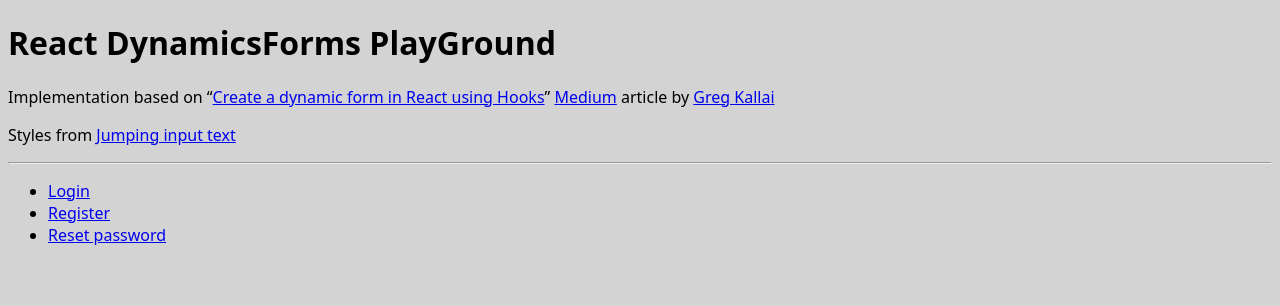
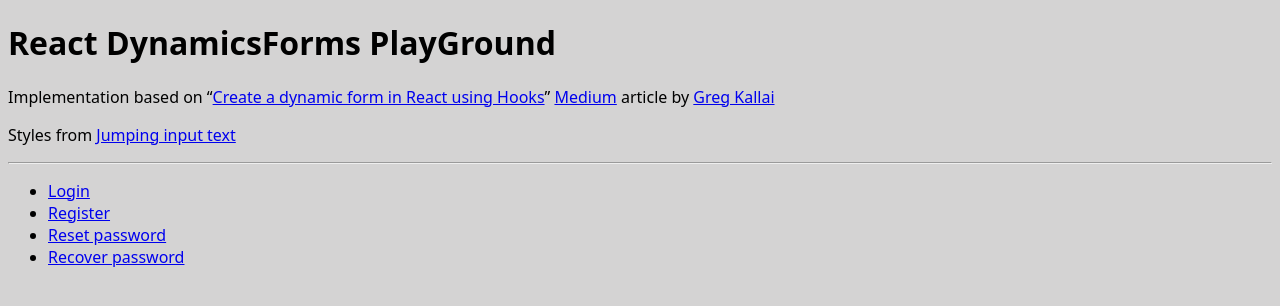
Before and after one commit to CicheR/react-dynamicforms-playground, a React (Create React App) app: page / in a window 1280 px wide. Shown: the top 306 px of the page. Built offline with nearby package versions, Linux system fonts and the light colour scheme.

Commit message:
New form: recoverPassword

```diff
--- a/src/App.js
+++ b/src/App.js
@@ -1,8 +1,18 @@
 import React, { lazy, Suspense } from "react";
 import { BrowserRouter, Route, Switch } from "react-router-dom";
 import "./UI/css/styles.css";
-import { registerForm, loginForm, resetPasswordForm } from "./UI/FormFields";
-import { signInUser, registerUser, resetPassword } from "./UI/FormsActions";
+import {
+  registerForm,
+  loginForm,
+  resetPasswordForm,
+  recoverPasswordForm
+} from "./UI/FormFields";
+import {
+  signInUser,
+  registerUser,
+  resetPassword,
+  recoverPassword
+} from "./UI/FormsActions";
 import Home from "./UI/Home";
 const Header = lazy(() => import("./UI/Header"));
 const AuthenticationForm = lazy(() => import("./UI/AuthenticationForm"));
@@ -57,6 +67,18 @@ export default function App() {
                 />
               )}
             />
+            <Route
+              exact
+              path="/recoverPassword"
+              render={() => (
+                <AuthenticationForm
+                  actionMethod={recoverPassword}
+                  formTitle="Recover password"
+                  buttonText="Send Link"
+                  formStructure={recoverPasswordForm}
+                />
+              )}
+            />
           </Switch>
         </BrowserRouter>
       </Suspense>
--- a/src/UI/FormFields.js
+++ b/src/UI/FormFields.js
@@ -88,3 +88,5 @@ export const resetPasswordForm = [
   fields.password,
   fields.passwordConfrimation
 ];
+
+export const recoverPasswordForm = [fields.email];
--- a/src/UI/FormsActions.js
+++ b/src/UI/FormsActions.js
@@ -12,3 +12,8 @@ export async function resetPassword(data) {
   console.log(data);
   alert("«« Reset password »» \n" + JSON.stringify(data, null, 2));
 }
+
+export async function recoverPassword(data) {
+  console.log(data);
+  alert("«« Recover Password »» \n" + JSON.stringify(data, null, 2));
+}
--- a/src/UI/Home.js
+++ b/src/UI/Home.js
@@ -20,6 +20,11 @@ export default function Home() {
             Reset password
           </Link>
         </li>
+        <li>
+          <Link exact activeClassName="current" to="/recoverPassword">
+            Recover password
+          </Link>
+        </li>
       </ul>
     </nav>
   );
```
